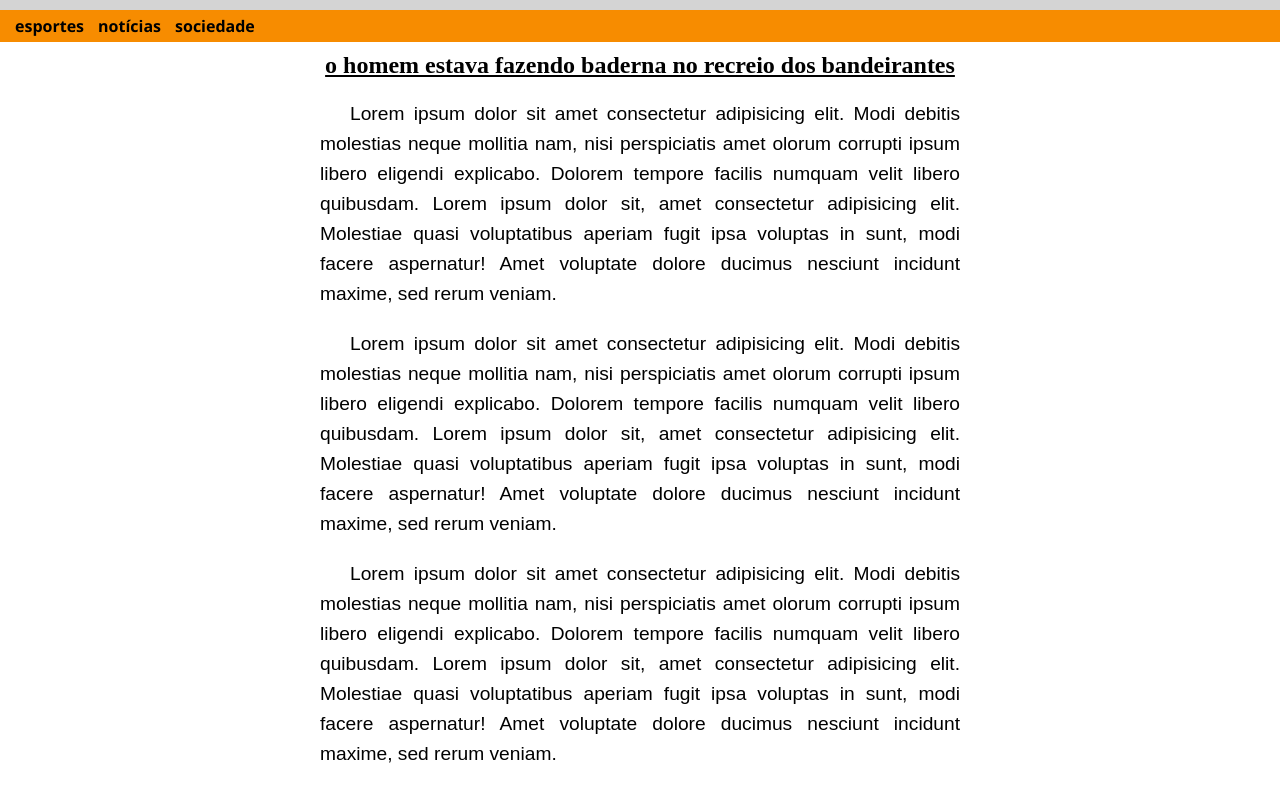
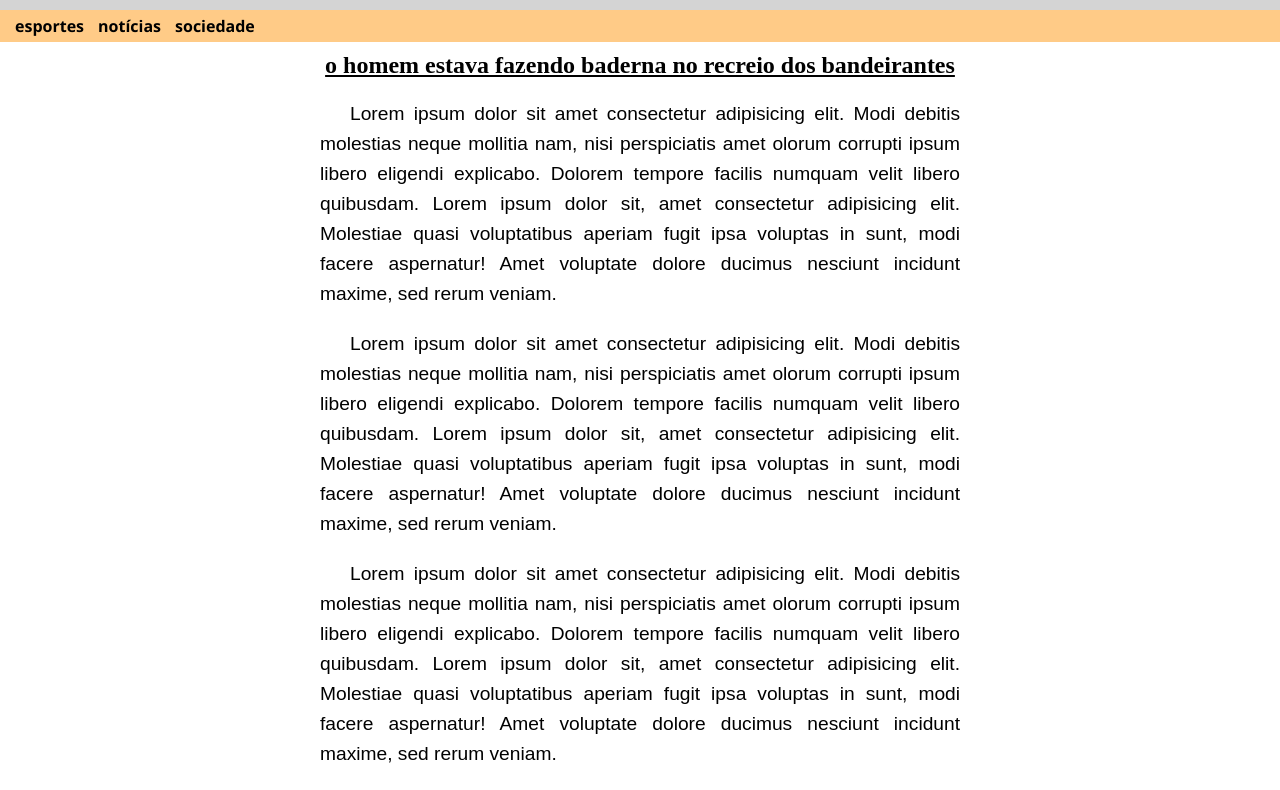
Before and after one commit to RenanAlfenas/responsividade, a plain HTML site: page mq02/index.html in a window 1280 px wide. Shown: the part 77-867 px from the top of the page. Drawn offline with Linux system fonts and the light colour scheme.

Commit message:
mudança 2

```diff
--- a/mq02/estilos/deitado.css
+++ b/mq02/estilos/deitado.css
@@ -14,7 +14,7 @@ h1 {
 }
 
 nav {
-    background-color: rgb(247, 140, 0);
+    background-color: rgb(255, 203, 135);
     padding: 5px;
 }
 
```
